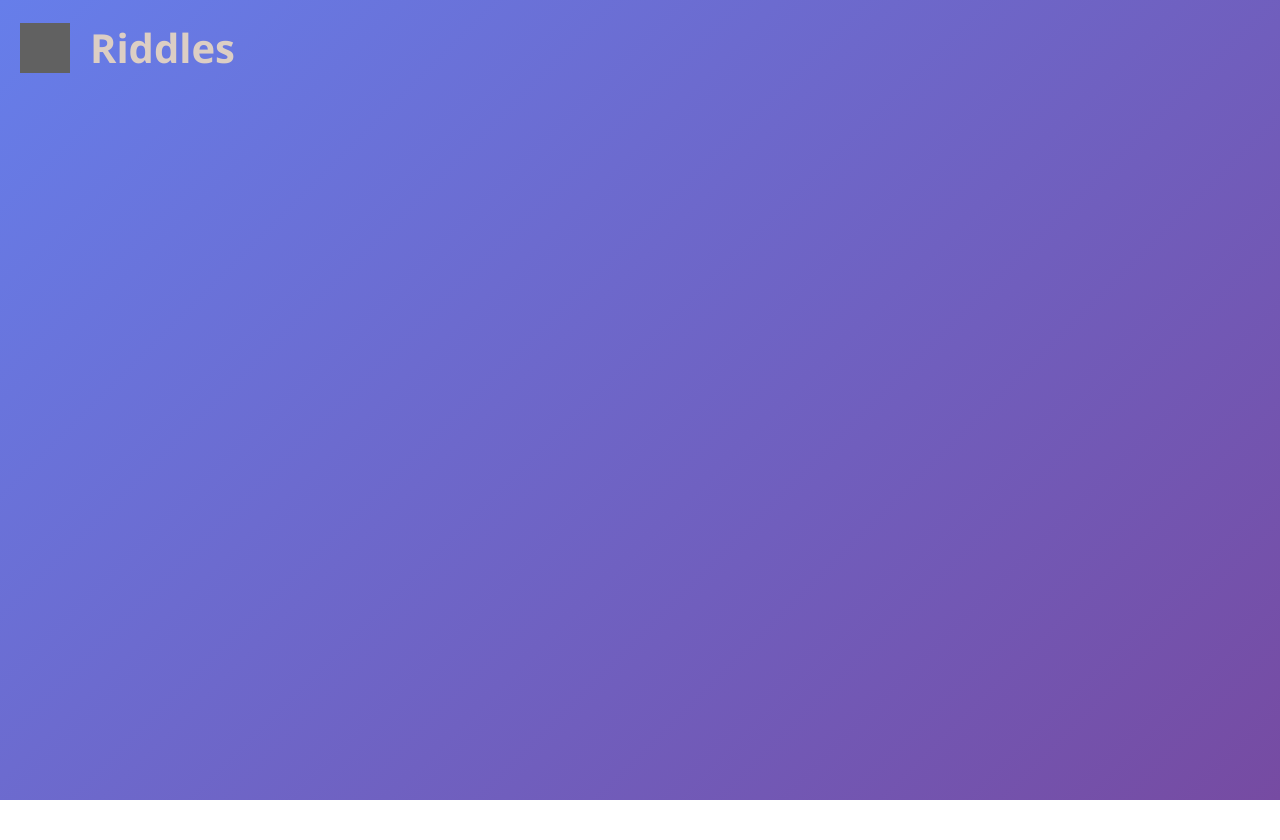
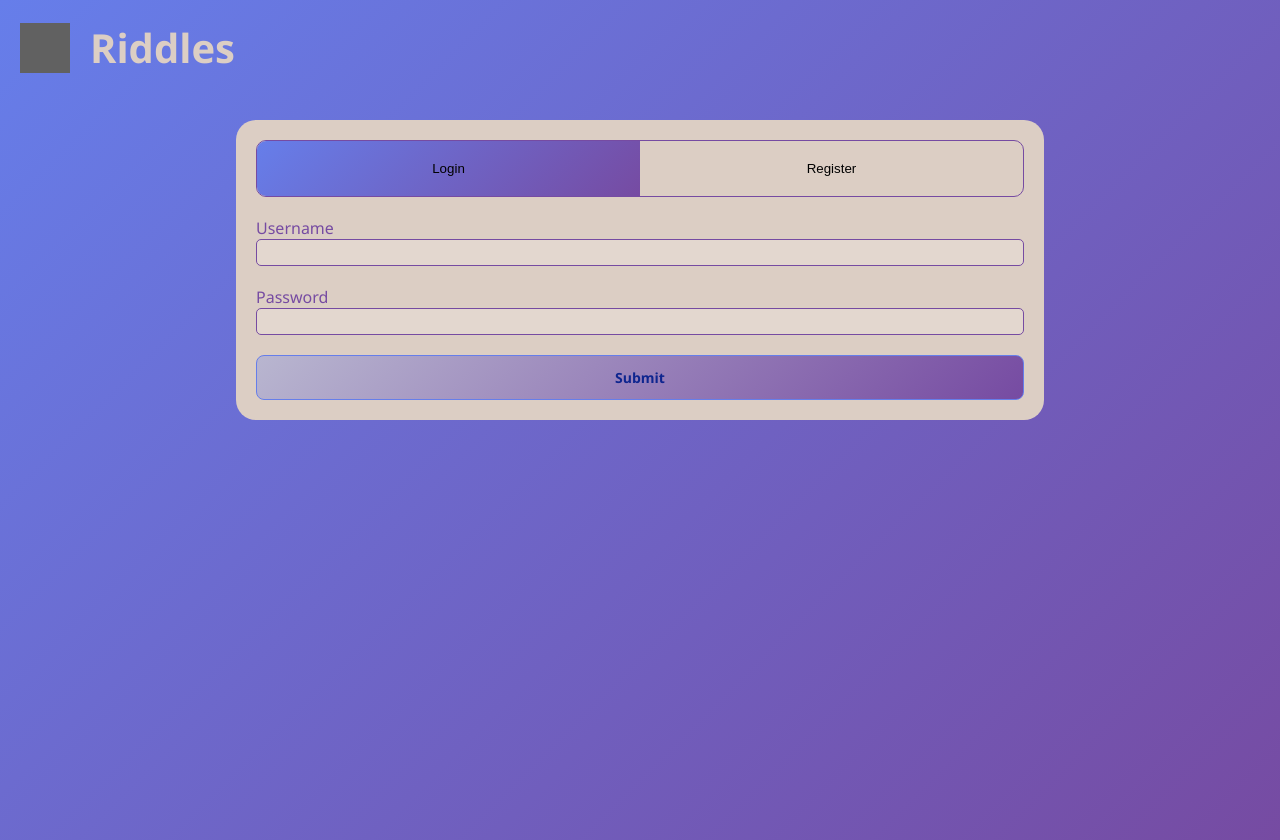
Before and after one commit to ChaimShteinberg/riddles, a React (Vite) app: page /loginForm/Login in a window 1280 px wide. Before the commit this address had no page. Before the commit the page ends 800 px from the top, so only its background shows below. Built offline with nearby package versions, Linux system fonts and the light colour scheme; grey boxes are pictures that could not be loaded.

Commit message:
login css

```diff
--- a/src/App.tsx
+++ b/src/App.tsx
@@ -12,10 +12,10 @@ function App() {
   return (
     <>
       <BrowserRouter>
-      <Header />
+        <Header />
         <Routes>
           <Route path="/" element={<Home />} />
-          <Route path="/login" element={<Login />} />
+          <Route path="/loginForm/:form" element={<Login />} />
           <Route path="/register" element={<Register />} />
           <Route path="/play" element={<Play />} />
           <Route path="/userMenu" element={<UserMenu />} />
--- a/src/components/FormSection.tsx
+++ b/src/components/FormSection.tsx
@@ -1,3 +1,5 @@
+import "../styles/FormSection.css"
+
 function FormSection(props: {
   label: string;
   id: string;
--- a/src/index.css
+++ b/src/index.css
@@ -8,4 +8,9 @@ body {
   background: linear-gradient(135deg, #667eea 0%, #764ba2 100%);
   min-height: 100vh;
   color: #dccec4;
+  display: flex;
+  flex-direction: column;
+  justify-content: flex-start;
+  align-items: center;
+  padding: 20px;
 }
--- a/src/pages/Home.tsx
+++ b/src/pages/Home.tsx
@@ -7,10 +7,10 @@ function Home() {
       <h1>Riddle Game</h1>
       <p>Challenge Your Mind with Epic Riddles</p>
       <nav>
-        <Link to="/login" className="btn">
+        <Link to="/loginForm/Login" className="btn">
           Login
         </Link>
-        <Link to="/register" className="btn">
+        <Link to="/loginForm/Register" className="btn">
           Register
         </Link>
         <Link to="/play" className="btn">
--- a/src/pages/Login.tsx
+++ b/src/pages/Login.tsx
@@ -1,13 +1,30 @@
+import "../styles/Login.css";
 import { useState } from "react";
 import FormSection from "../components/FormSection";
-import { Link } from "react-router";
+import { Link, useParams } from "react-router";
 
 function Login() {
+  let params = useParams();
+  const [currentForm, setCurrentForm] = useState(params.form);
   const [username, setUsername] = useState(null);
   const [password, setPassword] = useState(null);
   return (
-    <main>
-      <h1>login</h1>
+    <main id="loginForm">
+      <nav id="form-toggle">
+        <button
+          className={currentForm === "Login" ? "active" : ""}
+          onClick={() => setCurrentForm("Login")}
+        >
+          Login
+        </button>
+        <button
+          className={currentForm === "Register" ? "active" : ""}
+          onClick={() => setCurrentForm("Register")}
+        >
+          Register
+        </button>
+      </nav>
+
       <form
         onSubmit={(e) => {
           e.preventDefault(), console.log(username, password);
@@ -19,13 +36,15 @@ function Login() {
           type="text"
           setInput={setUsername}
         />
+
         <FormSection
           label="Password"
           id="Password"
           type="password"
           setInput={setPassword}
         />
-        <Link to="/userMenu" className="btn">
+
+        <Link to="/userMenu" className={username && password ? "btn submit" : "btn submitTransparent"}>
           Submit
         </Link>
       </form>
--- /dev/null
+++ b/src/styles/FormSection.css
@@ -0,0 +1,12 @@
+section {
+  display: flex;
+  flex-direction: column;
+  text-align: start;
+}
+
+input {
+  padding: 5px;
+  background-color: #ffffff30;
+  border: 1px solid #764ba2;
+  border-radius: 5px;
+}
--- a/src/styles/Header.css
+++ b/src/styles/Header.css
@@ -1,5 +1,7 @@
 header {
-  margin: 20px;
+  top: 20px;
+  left: 20px;
+  /* padding: 20px; */
   position: fixed;
 }
 
--- /dev/null
+++ b/src/styles/Login.css
@@ -0,0 +1,47 @@
+main#loginForm {
+  min-height: auto;
+  width: 60vw;
+  padding: 20px;
+  display: inline-block flex;
+  gap: 20px;
+  margin: 100px auto auto auto;
+  background-color: #dccec4;
+  border-radius: 20px;
+  color: #764ba2;
+}
+
+nav#form-toggle {
+  display: flex;
+  gap: 0;
+  border: 1px solid #764ba2;
+  border-radius: 10px;
+  overflow: hidden;
+  margin: 0;
+}
+
+nav#form-toggle button {
+  background-color: transparent;
+  width: 100%;
+  height: 100%;
+  padding: 20px;
+  margin: 0;
+  border: none;
+}
+
+.active {
+  background: linear-gradient(135deg, #667eea 0%, #764ba2 100%);
+}
+
+form{
+  display: flex;
+  flex-direction: column;
+  gap: 20px;
+}
+
+.submitTransparent{
+    background: linear-gradient(135deg, #667eea4d 0%, #764ba2 100%);
+}
+
+.submit{
+  background: linear-gradient(135deg, #667eea 0%, #764ba2 100%);
+}
```
